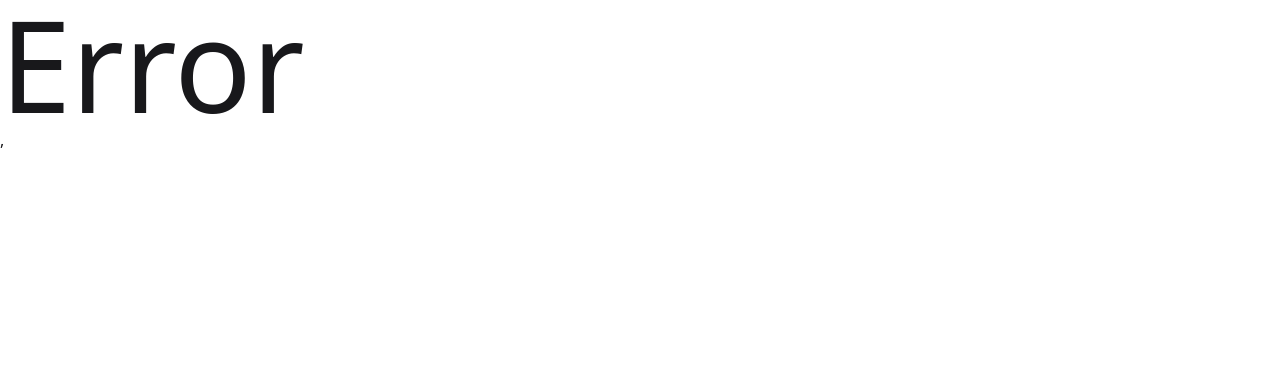
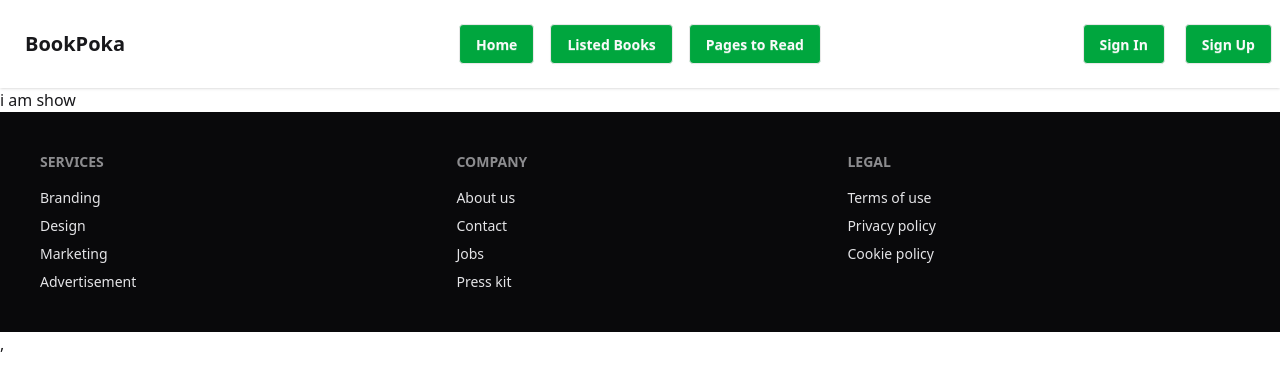
Before and after one commit to hasan700666/Porject-boi-poka-Book-Vibe, a React (Vite) app in the folder Book-Vibe (vite file)/: page /about/book/1 in a window 1280 px wide. Before the commit this address had no page. Shown: the top 370 px of the page. Built offline with nearby package versions, Linux system fonts and the light colour scheme.

Commit message:
add ShowOneBook and link with card

```diff
--- /dev/null
+++ b/Book-Vibe (vite file)/src/Components/main/ShowOneBook.jsx
@@ -0,0 +1,11 @@
+import React from "react";
+
+const ShowOneBook = () => {
+  return (
+    <div>
+      <h1>i am show</h1>
+    </div>
+  );
+};
+
+export default ShowOneBook;
--- a/Book-Vibe (vite file)/src/Components/main/book/ShowBook.jsx
+++ b/Book-Vibe (vite file)/src/Components/main/book/ShowBook.jsx
@@ -1,11 +1,13 @@
 import React from "react";
 import { CiStar } from "react-icons/ci";
+import { Link } from "react-router";
 
 const ShowBook = ({ data }) => {
   console.log(data);
 
   return (
     <>
+      <Link to={`about/book/${data.bookId}`}>
         <div className="card bg-base-100 w-96 shadow-sm border border-gray-200 rounded-3xl">
           <figure className="bg-gray-100 rounded-4xl mx-10 my-3">
             <img className="h-60" src={data.image} alt="Shoes" />
@@ -23,13 +25,16 @@ const ShowBook = ({ data }) => {
             <p className="mb-5">by: {data.author}</p>
             <div className="border border-gray-200"></div>
             <div className="card-actions justify-between">
-            <div className="badge border border-gray-300">{data.category}</div>
+              <div className="badge border border-gray-300">
+                {data.category}
+              </div>
               <div className="badge border border-gray-300">
                 <CiStar /> {data.rating}
               </div>
             </div>
           </div>
         </div>
+      </Link>
     </>
   );
 };
--- a/Book-Vibe (vite file)/src/Router/Router.jsx
+++ b/Book-Vibe (vite file)/src/Router/Router.jsx
@@ -3,6 +3,7 @@ import { createBrowserRouter } from "react-router";
 import Root from "../pages/Root";
 import Error from "../Components/error/Error";
 import Home from "../pages/Home";
+import ShowOneBook from "../Components/main/ShowOneBook";
 
 export const router = createBrowserRouter([
   {
@@ -15,6 +16,11 @@ export const router = createBrowserRouter([
         path: "/",
         Component: Home,
       },
+      {
+        path: "about/book/:id",
+
+        Component: ShowOneBook,
+      },
     ],
   },
 ]);
```
Lines whose indentation alone changed are shown as unchanged.
